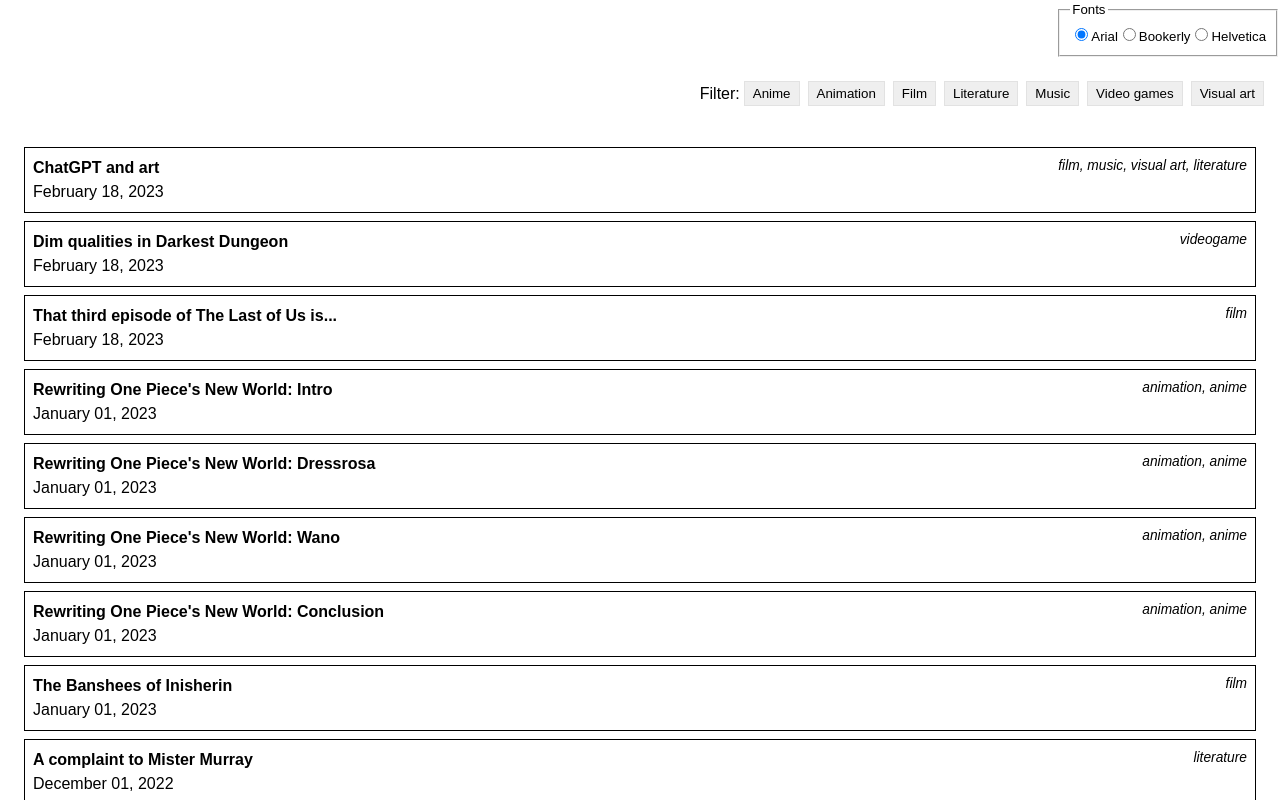
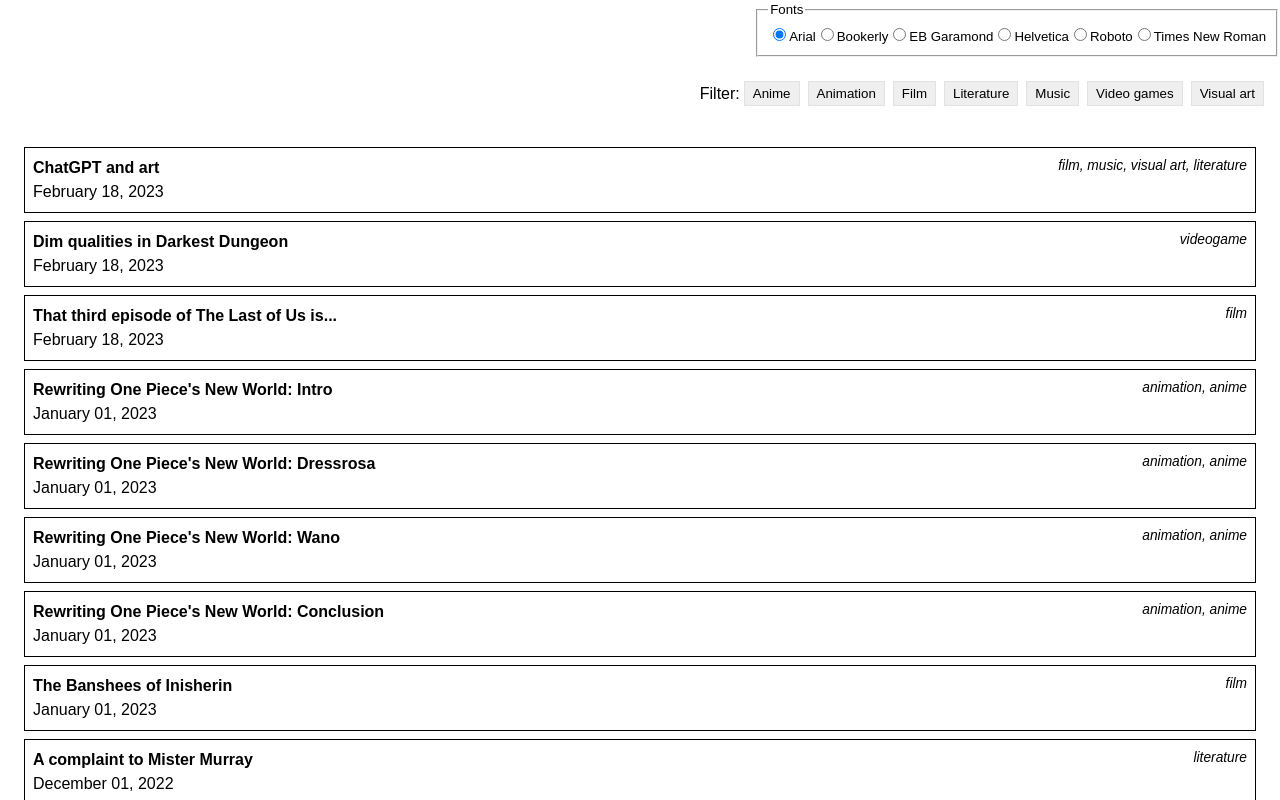
Before and after one commit to justinlee0777/popularthoughts, a Gatsby site: page / in a window 1280 px wide. Built offline with nearby package versions, Linux system fonts and the light colour scheme; Gatsby itself is replaced by a stand-in of ours.

Commit message:
More fonts: Roboto and EB Garamond

```diff
--- a/src/shared/main-site.tsx
+++ b/src/shared/main-site.tsx
@@ -37,7 +37,20 @@
 				url: '/Bookerly-Regular.ttf',
 			},
 			{
+				family: 'EB Garamond',
+				url:
+					'https://fonts.gstatic.com/s/ebgaramond/v26/SlGDmQSNjdsmc35JDF1K5E55YMjF_7DPuGi-6_RkBI9_WamXgHlI.woff2',
+			},
+			{
 				family: 'Helvetica',
+			},
+			{
+				family: 'Roboto',
+				url:
+					'https://fonts.gstatic.com/s/roboto/v30/KFOmCnqEu92Fr1Mu7mxKKTU1Kvnz.woff2',
+			},
+			{
+				family: 'Times New Roman',
 			},
 		],
 		[]
```
